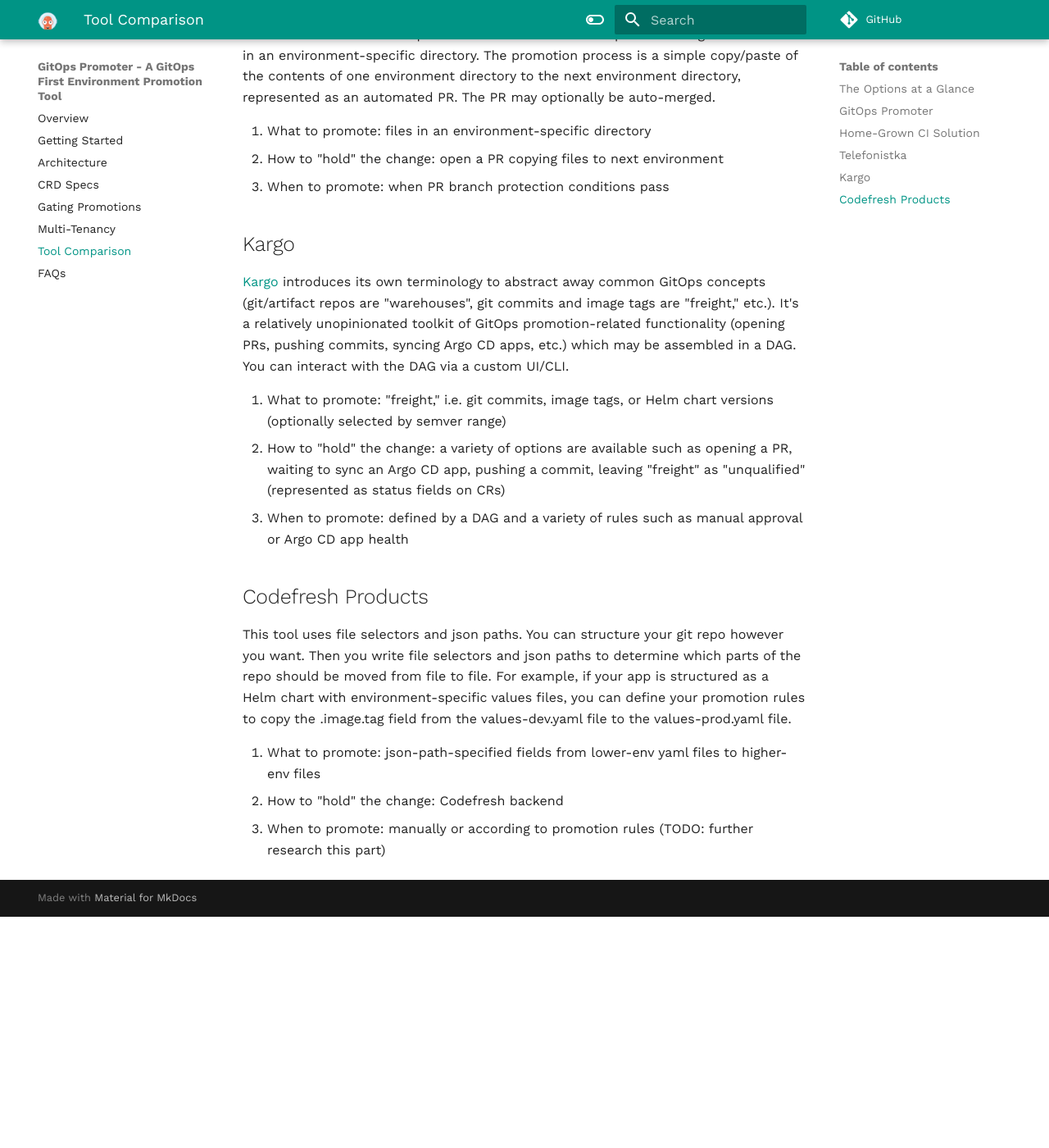
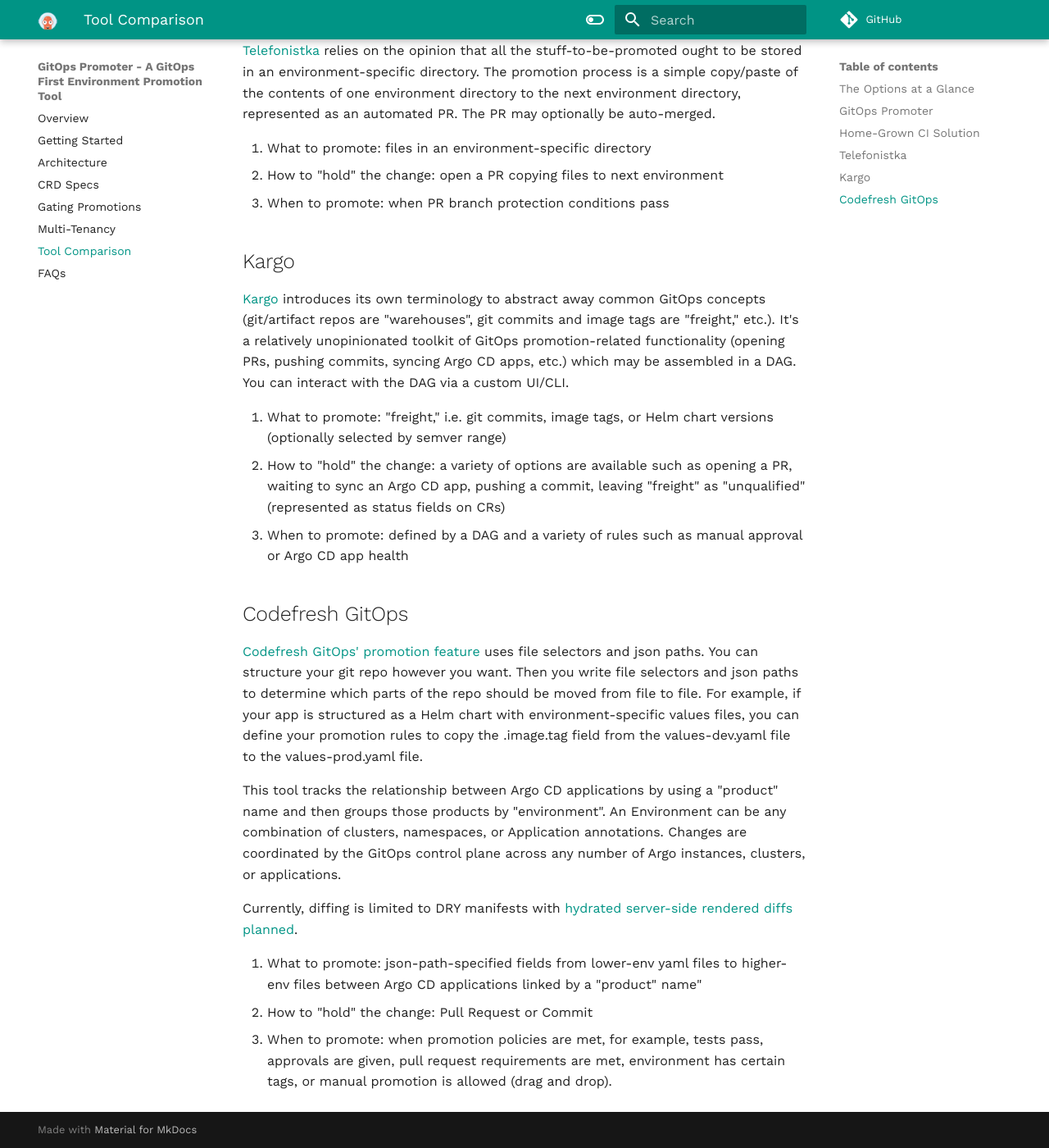
Before and after one commit to zachaller/gitops-promoter, an MkDocs documentation site: the page built from docs/tool-comparison.md, in a window 1280 px wide and 1400 px high, scrolled down 1830 px. Shown: the whole window at 82% size. Built offline with MkDocs 1.6.1 and Material for MkDocs 9.7.7, drawn with Linux system fonts in a browser that asks for light colours; comment, search, counter and statistics services are not loaded; before the commit the page ends 2948 px from its top, so only the background shows below that; some of the changed text lies outside the part shown.

Commit message:
docs: Add details on Codefresh GitOps (#165)
* Add details on codefresh GitOps

Signed-off-by: Dan Garfield <dan@codefresh.io>

* Update docs/tool-comparison.md

Signed-off-by: Michael Crenshaw <350466+crenshaw-dev@users.noreply.github.com>

---------

Signed-off-by: Dan Garfield <dan@codefresh.io>
Signed-off-by: Michael Crenshaw <350466+crenshaw-dev@users.noreply.github.com>
Co-authored-by: Michael Crenshaw <350466+crenshaw-dev@users.noreply.github.com>

```diff
--- a/docs/tool-comparison.md
+++ b/docs/tool-comparison.md
@@ -30,7 +30,7 @@
 | **Home-Grown CI Solution** | Whatever you want                               | Whatever you want                                     | Whatever you want                                   |
 | **Telefonistka**           | Environment directory contents                  | Automated PR (DRY branch)                             | When branch protection rules pass                   |
 | **Kargo**                  | git commits, image tags, or Helm chart versions | A variety of options (PRs, commits, out-of-sync apps) | Defined by a DAG and a variety of rules             |
-| **Codefresh Products**     | json-path-specified fields                      | Codefresh backend                                     | Manually or according to promotion rules            |
+| **Codefresh GitOps**       | json-paths in Helm/Kustomize/or other manifests | Automated PR or commit (DRY) in folder or branch      | When promotion policies are met                     |
 
 ## GitOps Promoter
 
@@ -71,13 +71,17 @@
    pushing a commit, leaving "freight" as "unqualified" (represented as status fields on CRs)
 3. When to promote: defined by a DAG and a variety of rules such as manual approval or Argo CD app health
 
-## Codefresh Products
+## Codefresh GitOps
 
-This tool uses file selectors and json paths. You can structure your git repo however you want. Then you write file
+[Codefresh GitOps' promotion feature](https://codefresh.io/docs/docs/promotions/promotions-overview/) uses file selectors and json paths. You can structure your git repo however you want. Then you write file
 selectors and json paths to determine which parts of the repo should be moved from file to file. For example, if your
 app is structured as a Helm chart with environment-specific values files, you can define your promotion rules to copy
 the .image.tag field from the values-dev.yaml file to the values-prod.yaml file.
 
-1. What to promote: json-path-specified fields from lower-env yaml files to higher-env files
-2. How to "hold" the change: Codefresh backend
-3. When to promote: manually or according to promotion rules (TODO: further research this part)
+This tool tracks the relationship between Argo CD applications by using a "product" name and then groups those products by "environment". An Environment can be any combination of clusters, namespaces, or Application annotations. Changes are coordinated by the GitOps control plane across any number of Argo instances, clusters, or applications.
+
+Currently, diffing is limited to DRY manifests with [hydrated server-side rendered diffs planned](https://roadmap.codefresh.io/c/128-promotion-preview).
+
+1. What to promote: json-path-specified fields from lower-env yaml files to higher-env files between Argo CD applications linked by a "product" name"
+2. How to "hold" the change: Pull Request or Commit
+3. When to promote: when promotion policies are met, for example, tests pass, approvals are given, pull request requirements are met, environment has certain tags, or manual promotion is allowed (drag and drop).
```
